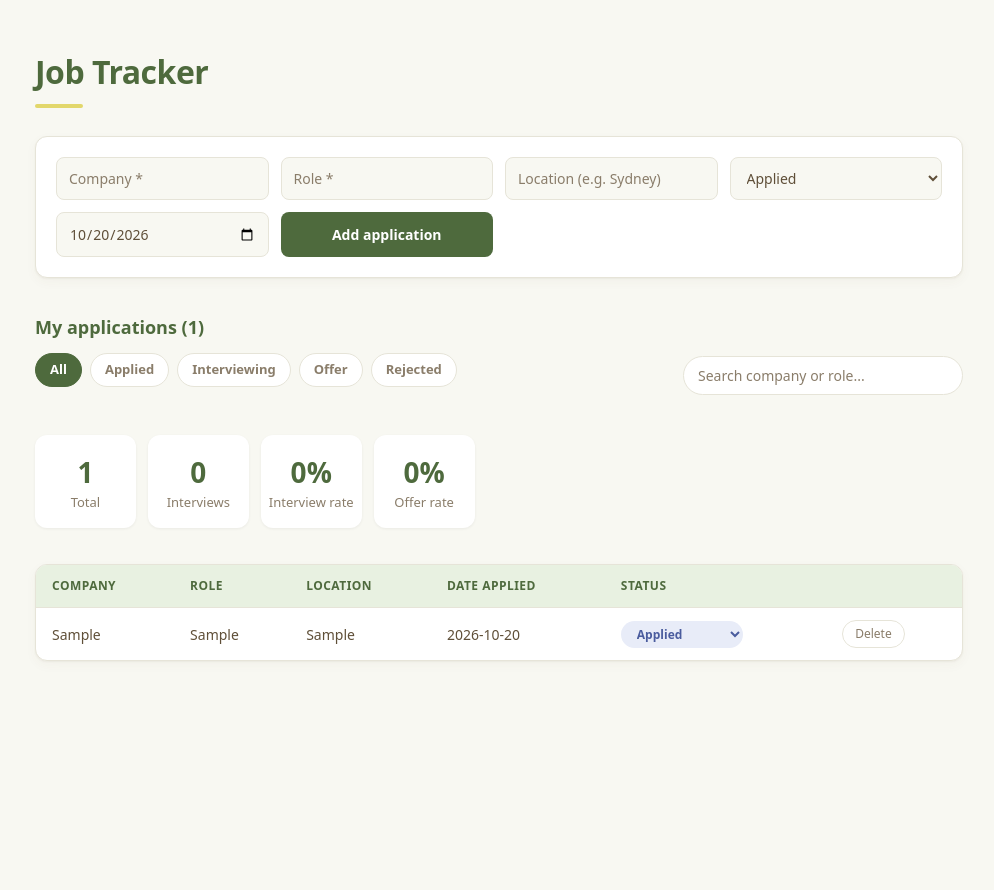
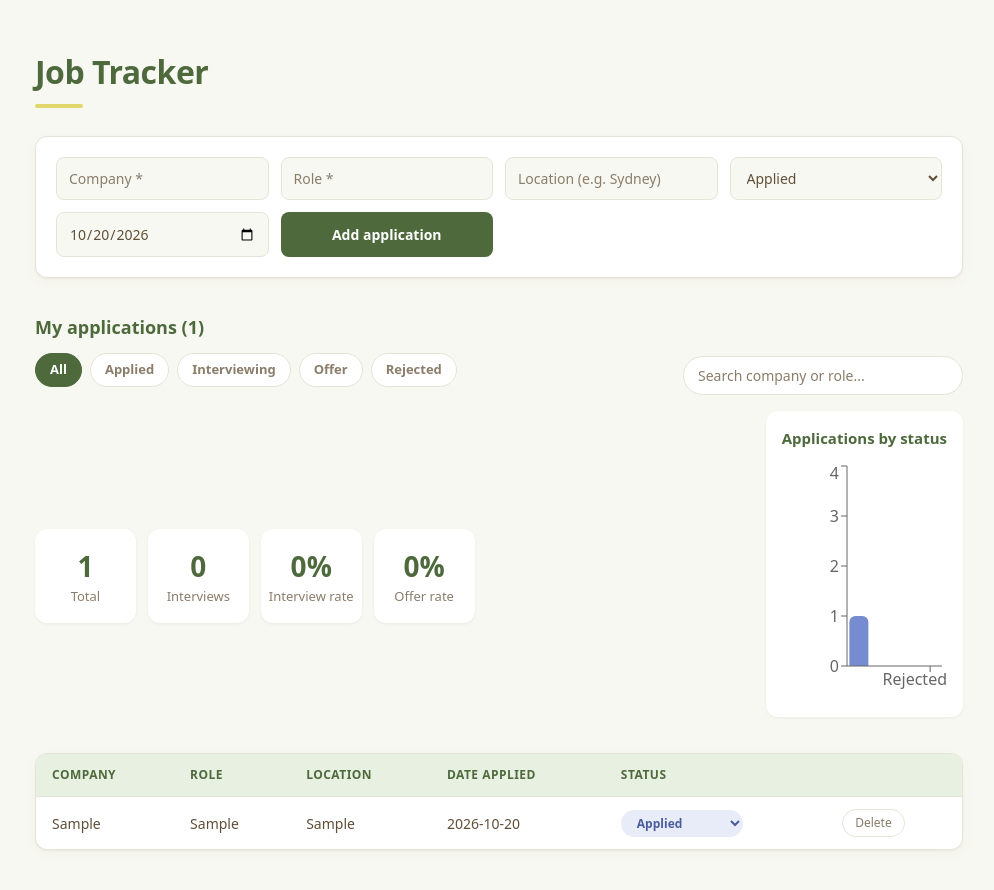
Before and after one commit to IvyC2/job-tracker, a React (Vite) app: page / in a window 1280 px wide. Both pictures are taken after typing "Sample", "Sample", "Sample" into the empty fields and a click on the button "Add application". Shown: the top 890 px of the page, without its empty margins (141-1135 px from the left). Before the commit the page ends 800 px from the top, so only its background shows below. Built offline with nearby package versions, Linux system fonts and the light colour scheme.

Commit message:
4.3 Add status bar chart with Recharts

```diff
--- a/package.json
+++ b/package.json
@@ -11,7 +11,8 @@
   },
   "dependencies": {
     "react": "^19.3.1",
-    "react-dom": "^19.3.1"
+    "react-dom": "^19.3.1",
+    "recharts": "^3.10.1"
   },
   "devDependencies": {
     "@eslint/js": "^10.0.1",
--- a/src/App.tsx
+++ b/src/App.tsx
@@ -4,6 +4,7 @@ import ApplicationList from './components/ApplicationList';
 import FilterBar from './components/FilterBar';
 import SearchBar from './components/SearchBar';
 import StatsPanel from './components/StatsPanel';
+import StatusChart from './components/StatusChart';
 import type { Application, Status } from './types';
 
 const STORAGE_KEY = 'job-tracker-applications';
@@ -67,6 +68,7 @@ function App() {
         <FilterBar value={filter} onChange={setFilter} />
         <SearchBar value={query} onChange={setQuery} />
         <StatsPanel applications={applications} />
+        <StatusChart applications={applications} />
       </div>
       <ApplicationList
         applications={visibleApps}
--- /dev/null
+++ b/src/components/StatusChart.tsx
@@ -0,0 +1,41 @@
+import { ResponsiveContainer, BarChart, Bar, XAxis, YAxis, Tooltip, Cell } from 'recharts';
+import { STATUSES } from '../types';
+import type { Application, Status } from '../types';
+
+interface Props {
+  applications: Application[];
+}
+
+const STATUS_COLORS: Record<Status, string> = {
+  Applied: '#778BD0',
+  Interviewing: '#E8C468',
+  Offer: '#6FA287',
+  Rejected: '#B59A85',
+};
+
+export default function StatusChart({ applications }: Props) {
+  const data = STATUSES.map((s) => ({
+    status: s,
+    count: applications.filter((item) => item.status === s).length,
+  }));
+
+  if (applications.length === 0) return null;
+
+  return (
+    <section className="chart-card" aria-label="Applications by status">
+      <h3>Applications by status</h3>
+      <ResponsiveContainer width="100%" height={240}>
+        <BarChart data={data}>
+          <XAxis dataKey="status" />
+          <YAxis allowDecimals={false} />
+          <Tooltip />
+          <Bar dataKey="count" radius={[6, 6, 0, 0]}>
+            {data.map((entry) => (
+              <Cell key={entry.status} fill={STATUS_COLORS[entry.status]} />
+            ))}
+          </Bar>
+        </BarChart>
+      </ResponsiveContainer>
+    </section>
+  );
+}
--- a/src/index.css
+++ b/src/index.css
@@ -307,3 +307,17 @@ select.badge:focus-visible {
     grid-template-columns: repeat(2, 1fr);
   }
 }
+
+.chart-card {
+  padding: 16px;
+  margin-bottom: 24px;
+  background: #fff;
+  border-radius: 12px;
+  box-shadow: 0 1px 3px rgba(0, 0, 0, 0.06);
+}
+
+.chart-card h3 {
+  margin: 0 0 12px;
+  font-size: 15px;
+  color: var(--forest);
+}
```
Also changed, not shown: 1 other file (tests, documents, lock files or other folders).
